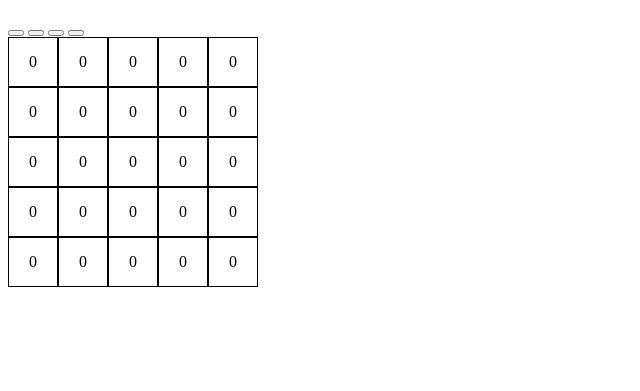
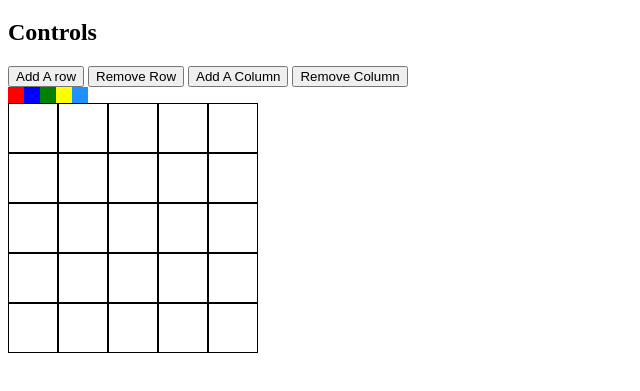
Before and after one commit to jfuller957/acme-pixels, a plain HTML site: page index.html in a window 1280 px wide. Shown: the part 61-452 px from the top of the page, without its empty margins (0-640 px from the left). Drawn offline with Linux system fonts and the light colour scheme.

Commit message:
color toggles added

```diff
--- a/index.html
+++ b/index.html
@@ -16,6 +16,53 @@
       justify-content: center;
       align-items: center;
     }
+
+    .red {
+      background-color: red;
+    }
+
+    .blue {
+      background-color: blue;
+    }
+
+    .yellow {
+      background-color: yellow;
+    }
+
+    .green {
+      background-color: green;
+    }
+
+    .dodger {
+      background-color: dodgerblue;
+    }
+
+    #toggles {
+      display: flex;
+    }
+
+    #redToggle {
+      width: 1rem;
+      height: 1rem;
+    }
+    #blueToggle {
+      width: 1rem;
+      height: 1rem;
+    }
+    #greenToggle {
+      width: 1rem;
+      height: 1rem;
+    }
+    #yellowToggle {
+      width: 1rem;
+      height: 1rem;
+    }
+    #dodgerToggle {
+      width: 1rem;
+      height: 1rem;
+    }
+
+
   </style>
   <title>Acme Pixels</title>
 </head>
@@ -23,16 +70,17 @@
   <h1>Acme Pixels</h1>
   <div id="container">
     <div id="controls">
-       <button></button>
-       <button></button>
-       <button></button>
-       <button></button>
-       <div>
-         <div></div>
-         <div></div>
-         <div></div>
-         <div></div>
-         <div></div>
+      <h2>Controls</h2>
+       <button>Add A row</button>
+       <button>Remove Row</button>
+       <button>Add A Column</button>
+       <button>Remove Column</button>
+       <div id="toggles">
+         <div id="redToggle" class="red"></div>
+         <div id="blueToggle" class="blue"></div>
+         <div id="greenToggle" class="green"></div>
+         <div id="yellowToggle" class="yellow"></div>
+         <div id="dodgerToggle" class="dodger"></div>
        </div>
       </div>
       <div>
@@ -50,7 +98,7 @@
       const row  = [];
       rows.push(row);
       for(let j = 0; j<n; j++) {
-        row.push(0);
+        row.push('');
       }
     }
     return rows;
@@ -77,7 +125,7 @@
     const row = cell.parentNode;
     const cdx = [...row.children].indexOf(cell);
     const rdx = [...row.parentNode.children].indexOf(row);
-    data[rdx][cdx]++;
+
 
     render();
   });
```
